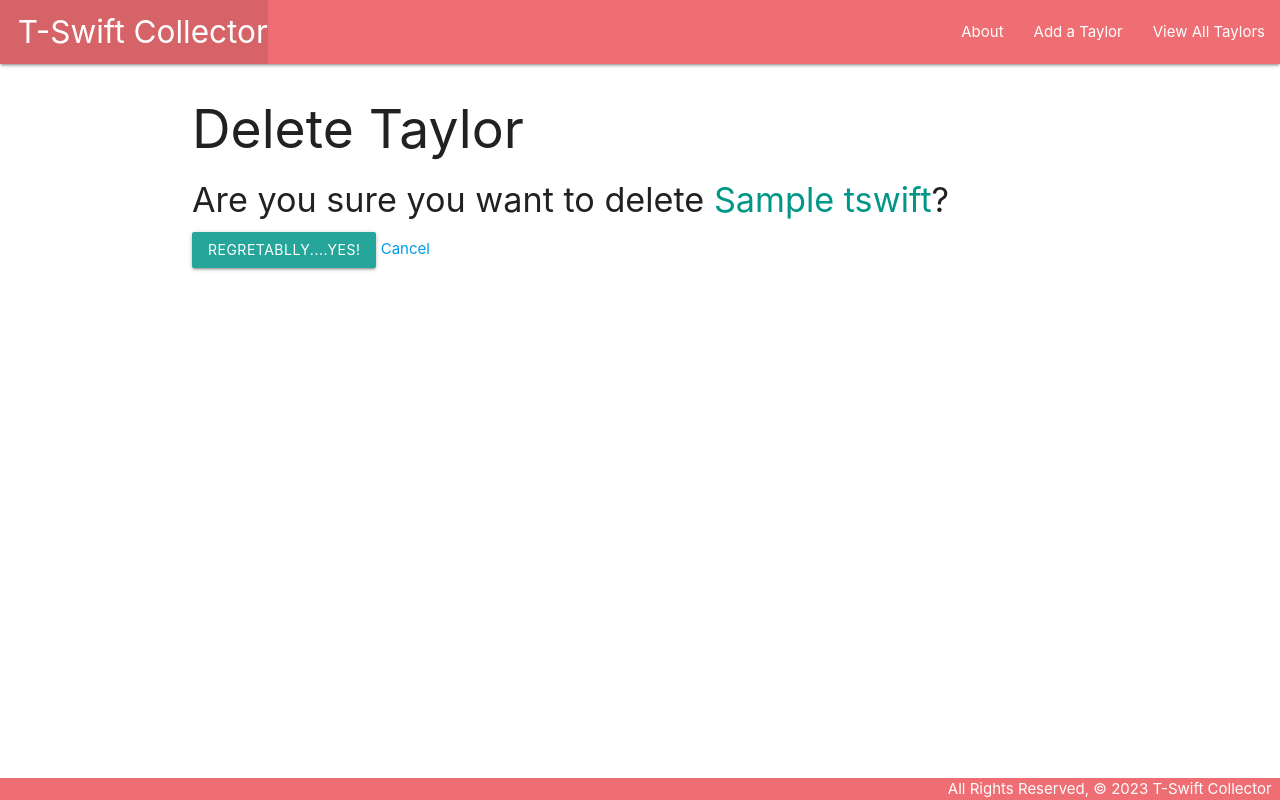
After one commit to shaneyoung91/tswiftcollector, a Django app: page /tswifts/1/delete/ in a window 1280 px wide. The commit adds this page. Run offline with Django 4.2, Linux system fonts and the light colour scheme; tables that the repository leaves empty hold one stand-in row (values such as "Sample post").

Commit message:
Lab part 3 complete. Create Add, Update, and Delete functionality

```diff
--- a/main_app/models.py
+++ b/main_app/models.py
@@ -1,4 +1,5 @@
 from django.db import models
+from django.urls import reverse
 
 # Create your models here.
 class TSwift(models.Model):
@@ -9,3 +10,6 @@ class TSwift(models.Model):
 
     def __str__(self):
         return f'({self.id}) {self.name}'
+
+    def get_absolute_url(self):
+        return reverse('detail', kwargs={'tswift_id': self.id})
--- a/main_app/templates/base.html
+++ b/main_app/templates/base.html
@@ -15,11 +15,12 @@
     <nav>
         <div class="nav-wrapper">
         <ul>
-            <li><a href="/" class="left brand-logo">&nbsp;&nbsp;T-Swift Collector</a></li>
+            <li><a href="{% url 'home' %}" class="left brand-logo">&nbsp;&nbsp;T-Swift Collector</a></li>
         </ul>
         <ul class="right">
-            <li><a href="/about">About</a></li>
-            <li><a href="/tswifts">View All Taylors</a></li>
+            <li><a href="{% url 'about' %}">About</a></li>
+            <li><a href="{% url 'tswifts_create' %}">Add a Taylor</a></li>
+            <li><a href="{% url 'index' %}">View All Taylors</a></li>
         </ul>
         </div>
     </nav>
--- /dev/null
+++ b/main_app/templates/main_app/tswift_confirm_delete.html
@@ -0,0 +1,13 @@
+{% extends 'base.html' %}
+
+{% block content %}
+<h2>Delete Taylor</h2>
+
+<h4>Are you sure you want to delete <span class="teal-text">{{ object.name }}</span>?</h4>
+
+<form action="" method="POST">
+    {% csrf_token %}
+    <input type="submit" value="Regretablly....Yes!" class="btn">
+    <a href="{% url 'detail' tswift.id %}">Cancel</a>
+</form>
+{% endblock %}
--- a/main_app/templates/tswifts/detail.html
+++ b/main_app/templates/tswifts/detail.html
@@ -14,6 +14,10 @@
             <p>Taylor's Version? - No</p>
         {% endif %}
     </div>
+    <div class="card-action">
+        <a href="{% url 'tswifts_update' tswift.id %}">Edit</a>
+        <a href="{% url 'tswifts_delete' tswift.id %}">Delete</a>
+    </div>
 </div>
 
 {% endblock %}
--- a/main_app/templates/tswifts/index.html
+++ b/main_app/templates/tswifts/index.html
@@ -10,11 +10,6 @@
                 <span class="card-title">{{ tswift.name }}</span>
                 <p>Release Year: {{ tswift.year }}</p>
                 <p>Popular Songs: {{ tswift.songs }}</p>
-                {% if tswift.taylors_version %}
-                    <p>Taylor's Version? - Yes</p>
-                {% else %}
-                    <p>Taylor's Version? - No</p>
-                {% endif %}
             </div>
         </a>
     </div>
--- a/main_app/urls.py
+++ b/main_app/urls.py
@@ -4,6 +4,9 @@ from . import views
 urlpatterns = [
     path('', views.home, name='home'),
     path('about/', views.about, name='about'),
-    path('tswifts/', views.tswifts_index, name='tswifts'),
+    path('tswifts/', views.tswifts_index, name='index'),
     path('tswifts/<int:tswift_id>/', views.tswifts_detail, name='detail'),
+    path('tswifts/create/', views.TSwiftCreate.as_view(), name='tswifts_create'),
+    path('tswifts/<int:pk>/update/', views.TSwiftUpdate.as_view(), name='tswifts_update'),
+    path('tswifts/<int:pk>/delete/', views.TSwiftDelete.as_view(), name='tswifts_delete'),
 ]
--- a/main_app/views.py
+++ b/main_app/views.py
@@ -1,5 +1,5 @@
 from django.shortcuts import render
-
+from django.views.generic.edit import CreateView, UpdateView, DeleteView
 from .models import TSwift
 
 # Create your views here.
@@ -17,6 +17,19 @@ def tswifts_detail(request, tswift_id):
     tswift = TSwift.objects.get(id=tswift_id)
     return render(request, 'tswifts/detail.html', {'tswift':tswift})
 
+class TSwiftCreate(CreateView):
+    model = TSwift
+    fields = '__all__'
+
+class TSwiftUpdate(UpdateView):
+    model = TSwift
+    fields = ['songs', 'taylors_version']
+
+class TSwiftDelete(DeleteView):
+    model = TSwift
+    success_url = '/tswifts'
+
+
 # taylors = [
 #     {'name': 'Debut Taylor', 'year': 2006, 'songs': ['Teardrops on My Guitar', 'Tim McGraw', 'Our Song']},
 #     {'name': 'Fearless Taylor', 'year': 2008, 'songs': ['Love Story', 'You Belong With Me']},
```
Also changed, not shown: main_app/templates/main_app/tswift_form.html (added, +17 -0 lines), main_app/migrations/0002_remove_tswift_taylors_version.py (added), main_app/migrations/0003_tswift_taylors_version.py (added).
